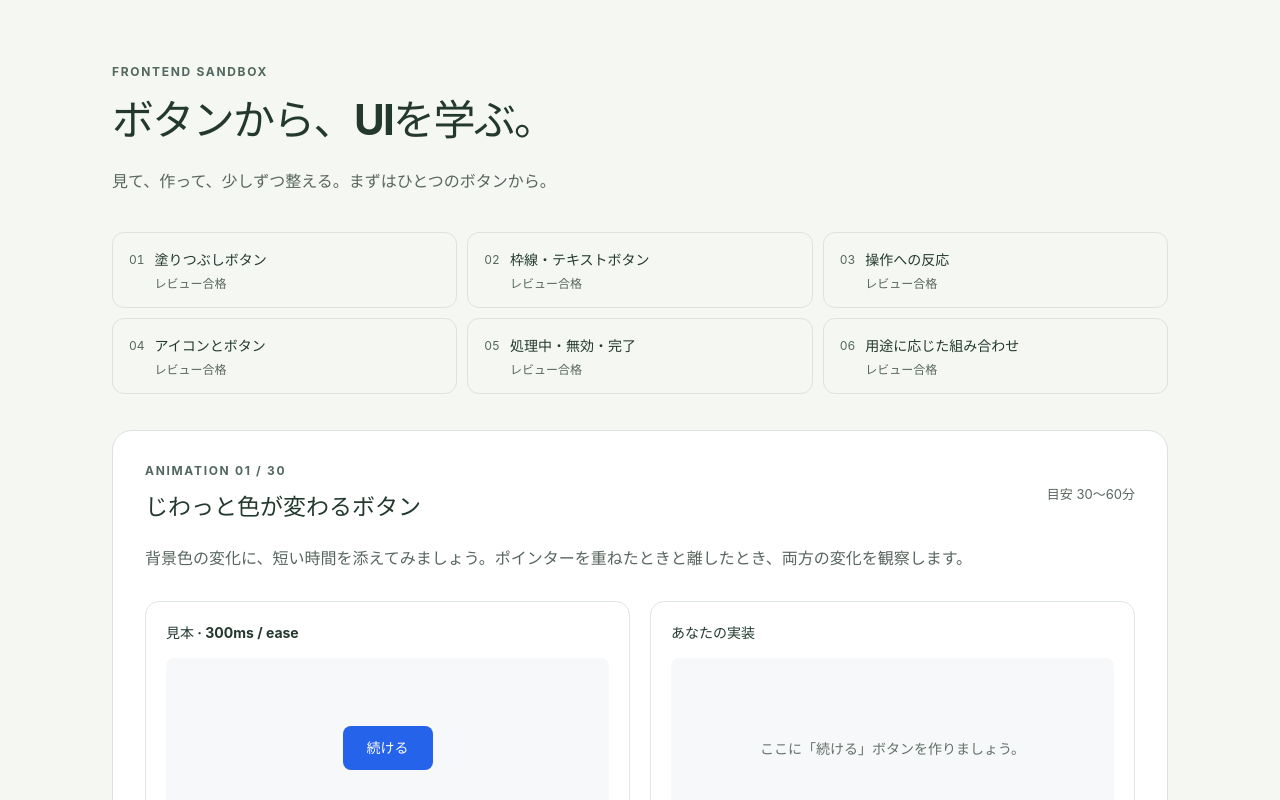
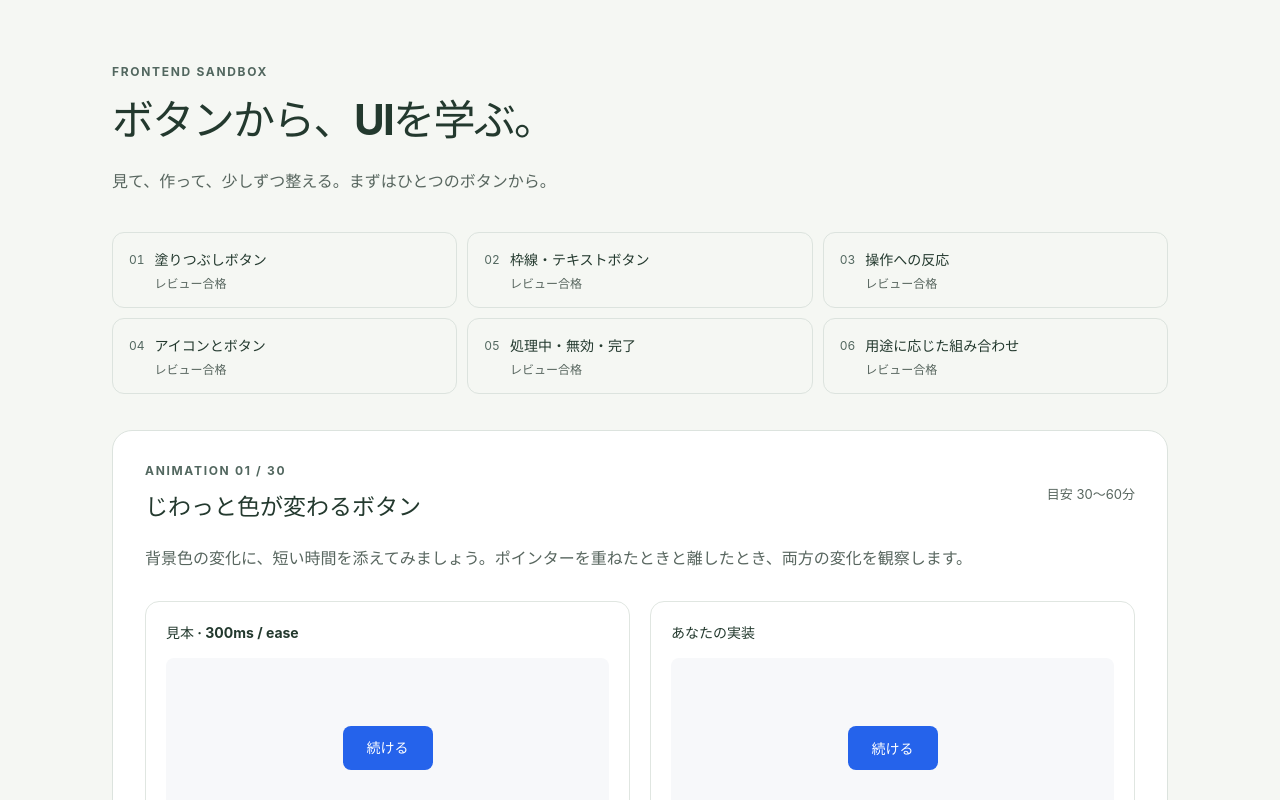
Before and after one commit to cry999/frontend-sandbox, a React (Vite) app: page / in a window 1280 px wide. Shown: the top 800 px of the page. Built offline with nearby package versions, Linux system fonts and the light colour scheme.

Commit message:
exercise: complete animation 01

```diff
--- a/src/exercises/animation-01-color-transition/Animation01ColorExercise.css
+++ b/src/exercises/animation-01-color-transition/Animation01ColorExercise.css
@@ -1,2 +1,34 @@
 /* アニメーション01専用のクラス（例: animation-01-color-button）で実装します。
    最初に通常時の見た目、次に状態ごとの背景色、最後に変化の時間を考えましょう。 */
+.btn-anim-1 {
+  border: none;
+  border-radius: 8px;
+
+  font-size: 14px;
+  font-weight: 600;
+  color: #ffffff;
+
+  background-color: #2563eb;
+  padding: 12px 24px;
+
+  transition: background-color 0.3s;
+
+  @media (prefers-reduced-motion: reduce) {
+    transition: none;
+  }
+
+  &:hover {
+    background-color: #1e40af;
+  }
+
+  &:focus-visible {
+    background-color: #1e40af;
+    outline: solid 3px #2563eb;
+    outline-offset: 3px;
+  }
+
+  &:active {
+    position: relative;
+    top: 1px;
+  }
+}
--- a/src/exercises/animation-01-color-transition/Animation01ColorExercise.tsx
+++ b/src/exercises/animation-01-color-transition/Animation01ColorExercise.tsx
@@ -1,5 +1,5 @@
 import './Animation01ColorExercise.css'
 
 export default function Animation01ColorExercise() {
-  return <p className="exercise-placeholder">ここに「続ける」ボタンを作りましょう。</p>
+  return <button className="btn-anim-1" type="button">続ける</button>
 }
```
Also changed, not shown: practice/animation-plan.md (+1 -1 lines), src/exercises/animation-01-color-transition/README.md.
